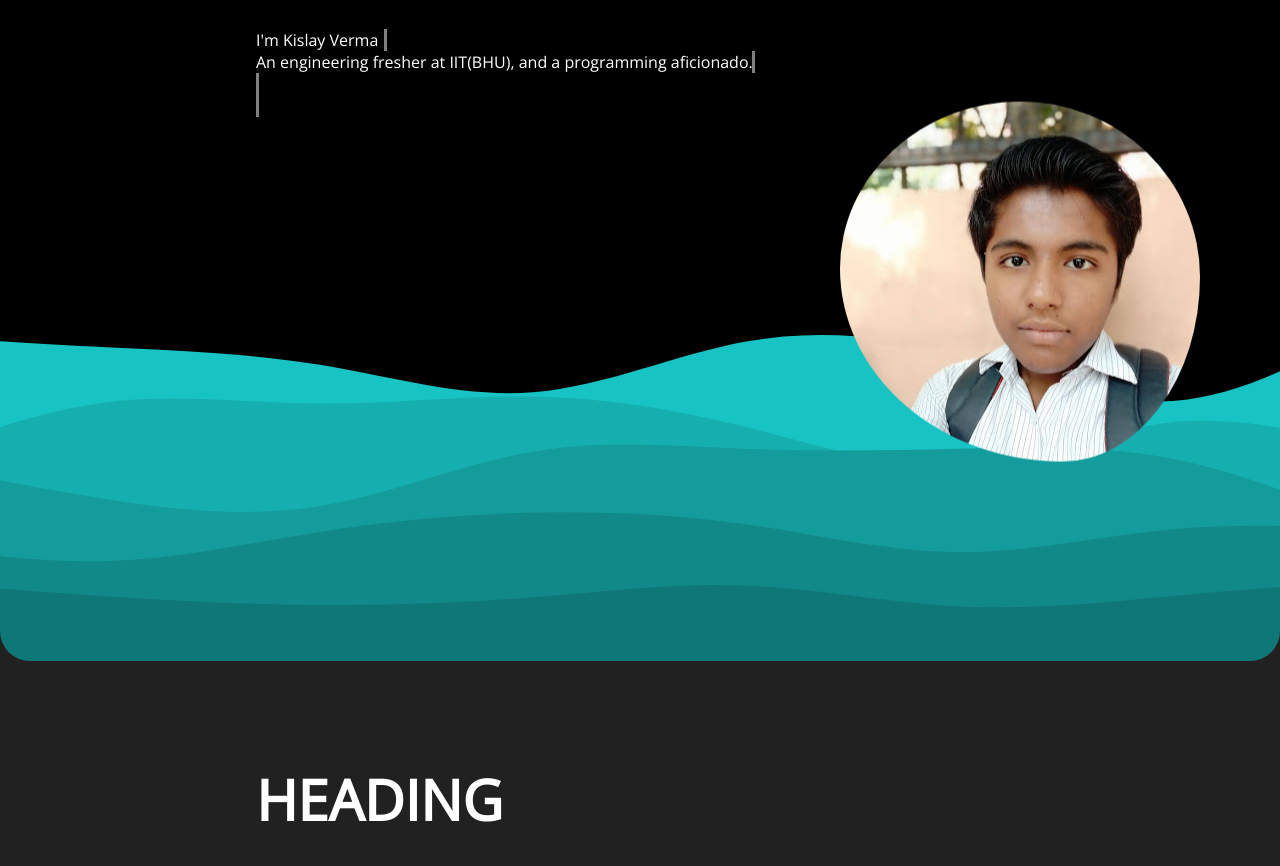
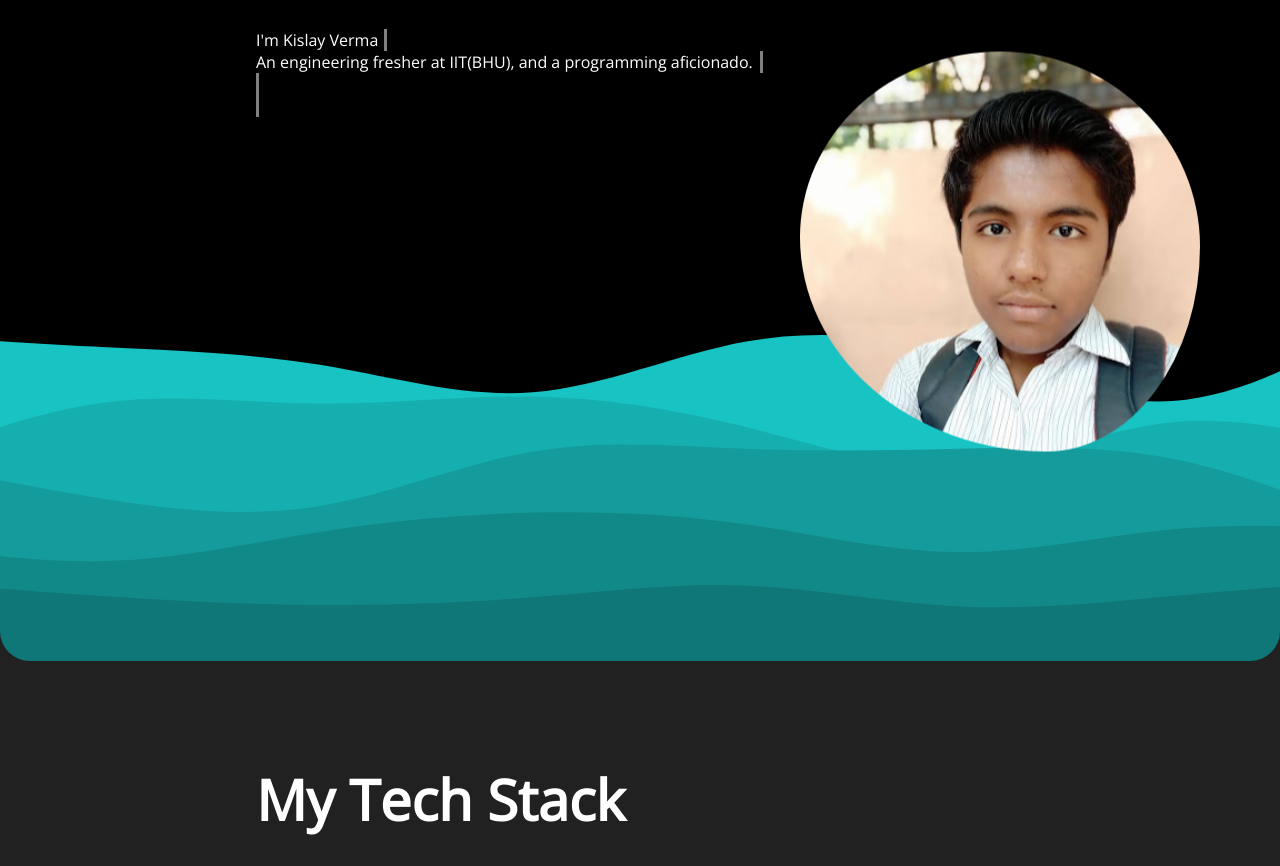
Before and after one commit to kuv2707/portfolio, a plain HTML site: page index.html in a window 1280 px wide. Shown: the part 179-1045 px from the top of the page. Drawn offline with nearby package versions, Linux system fonts and the light colour scheme.

Commit message:
rearranged sections

```diff
--- a/index.html
+++ b/index.html
@@ -8,14 +8,14 @@
 <link rel="preconnect" href="https://fonts.gstatic.com" crossorigin>
 <link href="https://fonts.googleapis.com/css2?family=Open+Sans&display=swap" rel="stylesheet">
     <link rel="stylesheet" href="style.css">
-    <title>About Me</title>
+    <title>Portfolio</title>
 </head>
 <body>
 
     <section id="lw" class="bot_round">
         <h1 class="heading">Hi there!<span class="wave_hi">👋</span></h1>
         <div style="width:8rem"><p class="typ_anim delay_1s">I'm Kislay Verma</p></div>
-        <div style="width:31rem"><p class="typ_anim delay_3s">An engineering fresher at IIT(BHU), and a programming aficionado.</p></div>
+        <div style="width:31.5rem"><p class="typ_anim delay_3s">An engineering fresher at IIT(BHU), and a programming aficionado.</p></div>
         <div style="width:31rem"><p class="typ_anim delay_5s">I am primarily into Web Development, but I am also fascinated by</p></div>
         <div style="width:22.5rem"><p class="typ_anim delay_7s"> Competitive Programming and (recently) Web3.</p></div>
         <img src="./Images/me.jpg" alt="my image" class="me">
@@ -23,7 +23,7 @@
     </section>
 
     <section >
-        <h1>HEADING</h1>
+        <h1>My Tech Stack</h1>
         <p>Lorem ipsum dolor sit amet consectetur adipisicing elit. Nihil similique perferendis nisi aliquam magni architecto voluptate commodi culpa in. Veniam sit eaque tenetur tempora rerum explicabo magni sapiente nam. Dignissimos.</p>
         <div class="custom_curv">
             <svg data-name="Layer 1" xmlns="http://www.w3.org/2000/svg" viewBox="0 0 1200 120" preserveAspectRatio="none">
@@ -68,11 +68,11 @@
             </a>
         </div>
     </section>
-    <section class="favcol bord_curv" >
+    <!-- <section class="favcol bord_curv" >
 
-    </section>
+    </section> -->
     <section class="green" style="border-radius:30% 70% 70% 30% / 30% 30% 70% 70% ">
-        <h1>HEADING</h1>
+        <h1>COPS</h1>
         <p>Quam saepe ut cupiditate qui eius voluptas, veritatis expedita velit tempora nulla hic voluptatibus dolor minima, cum reprehenderit optio inventore, tenetur animi ducimus vitae distinctio. Possimus sunt nihil consequuntur magnam.</p>
     </section>
     <section id="blob">
--- a/style.css
+++ b/style.css
@@ -132,6 +132,7 @@ section
     animation-timing-function: cubic-bezier(0.34, 1.56, 0.64, 1);
     transition-property: scale;
     transition-duration: 200ms;
+    height:25rem;
 }
 .me:hover
 {
@@ -148,7 +149,7 @@ section
         border-radius: 50% 50% 47% 53% / 29% 28% 72% 71%  ;
     }
     100%{
-        transform:  translateY(-5rem);
+        transform:  translateY(-8rem);
         border-radius: 50% 50% 39% 61% / 45% 47% 53% 55% ;
     }
 }
```
Also changed, not shown: Images/me.png (added).
